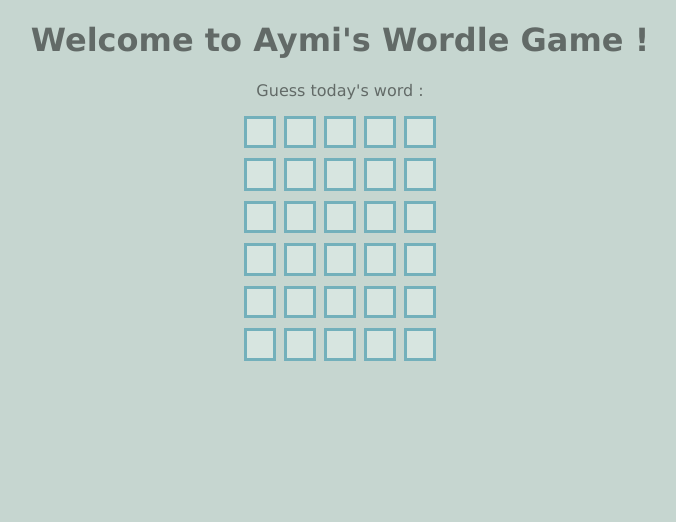
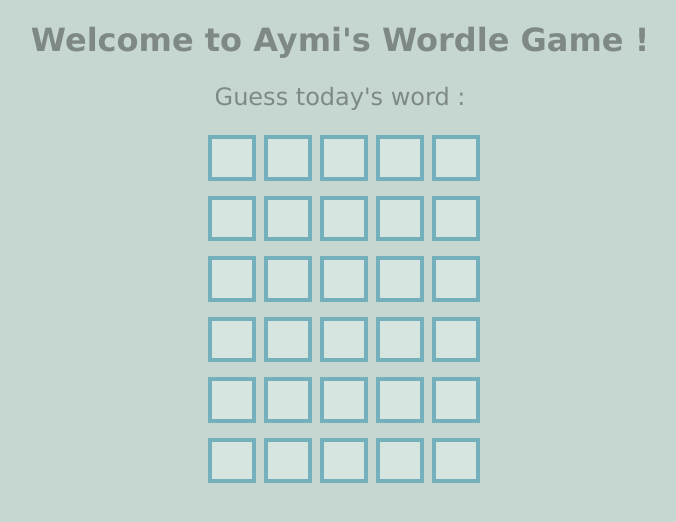
Before and after one commit to aymiwash/wordle, a plain HTML site: page index.html in a window 1280 px wide. Shown: the whole page, without its empty margins (300-976 px from the left). Drawn offline with Linux system fonts and the light colour scheme; no server answers.

Commit message:
final version 1.2

```diff
--- a/style.css
+++ b/style.css
@@ -1,47 +1,54 @@
 body {
     font-family: Verdana, Geneva, Tahoma, sans-serif;
     background-color: rgb(198, 214, 208);
+    color: rgba(0, 0, 0, 0.712);
 }
 
 header {
     text-align: center;
 }
 
+header p {
+    font-size: 1.5em;
+}
+
 .word {
     margin: auto;
-    max-width: 200px;
-    display: grid;
-    grid-template-columns: 1fr 1fr 1fr 1fr 1fr;
+    max-width: 350px;
+    display: flex;
+    justify-content: center;
+
 }
 
 .letter {
+    font-size: 1.6em;
     background-color: rgb(232, 245, 240);
-    margin-left: 4px;
-    margin-bottom: 10px;
+    margin-left: 8px;
+    margin-bottom: 15px;
     padding-top: 2.5px;
-    height: 24px;
-    width: 26px;
+    height: 35px;
+    width: 40px;
     text-align: center;
-    border: rgb(34, 140, 167) solid 3px;
+    border: rgb(34, 140, 167) solid 4px;
     text-transform: uppercase;
     font-weight: bold;
 
 }
 
 .word_error {
-    border: rgb(185, 11, 11) solid 3px;
+    border: rgb(185, 11, 11) solid 4px;
 }
 
 .good_letter {
-    border: rgb(230, 185, 39) solid 3px;
+    border: rgb(230, 185, 39) solid 4px;
 }
 
 .good_placed_letter {
-    border: rgb(6, 185, 45) solid 3px;
+    border: rgb(6, 185, 45) solid 4px;
 }
 
 .wrong_letter {
-    border: rgb(168, 168, 168) solid 3px;
+    border: rgb(168, 168, 168) solid 4px;
 }
 
 .win {
```
